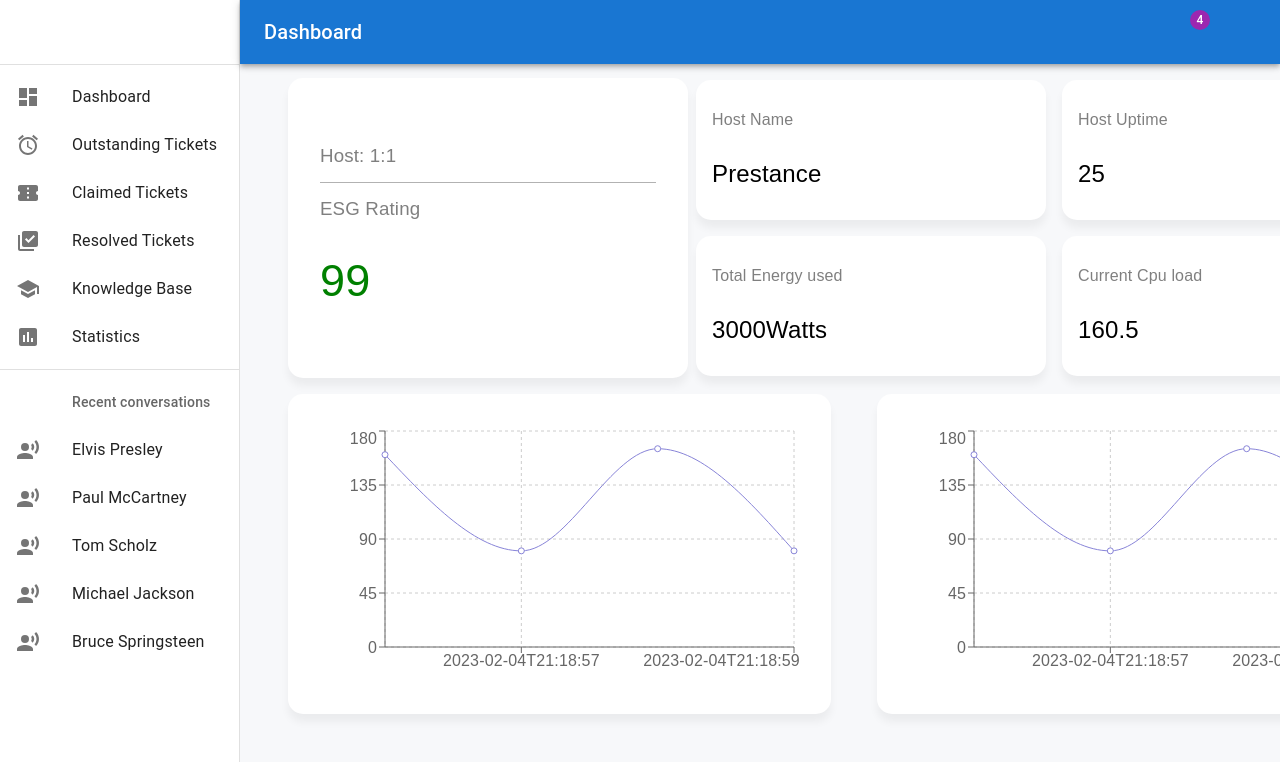
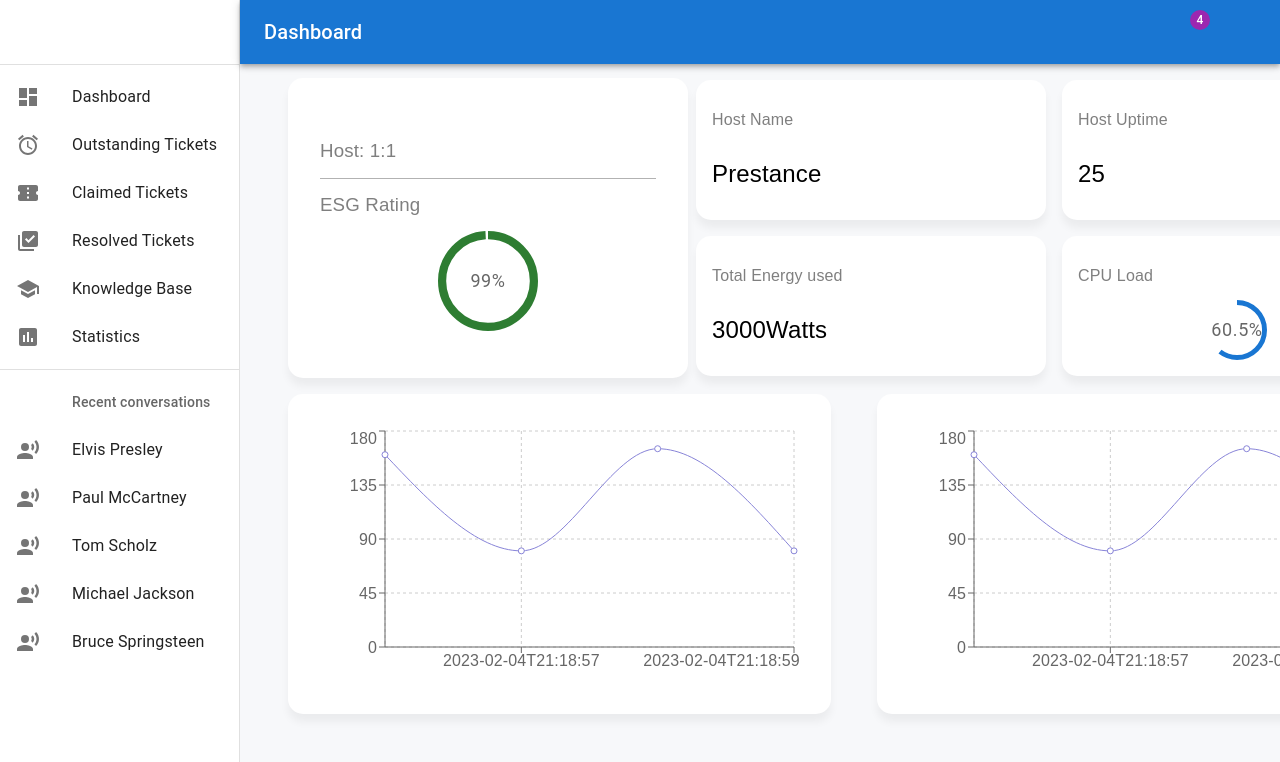
Before and after one commit to RubenSystems/eco-profile, a React (Vite) app in the folder client/: page /host/1/1 in a window 1280 px wide. Shown: the top 762 px of the page. Built offline with nearby package versions, Linux system fonts and the light colour scheme; some icons are missing.

Commit message:
rings n dat

```diff
--- a/client/package.json
+++ b/client/package.json
@@ -15,6 +15,7 @@
     "@mui/material": "^5.11.6",
     "axios": "^1.2.5",
     "chart.js": "^4.2.0",
+    "d3": "^7.8.2",
     "easymde": "^2.18.0",
     "is-hotkey": "^0.2.0",
     "moment": "^2.29.4",
--- a/client/src/components/CPULoadCard.jsx
+++ b/client/src/components/CPULoadCard.jsx
@@ -1,13 +1,46 @@
 import React from 'react'
 import styled from 'styled-components'
+import CircularProgress from '@mui/material/CircularProgress';
+import Box from '@mui/material/Box';
+import { Typography } from '@mui/material';
 const CPULoadCard = ({ cpuLoad }) => {
   return (
     <Wrapper>
-        <h4>Current Cpu load</h4>
-        <h2>{cpuLoad}</h2>
+        <h4>CPU Load</h4>
+        <InnerWrapper>
+        <Box sx={{ position: 'relative', display: 'inline-flex' }}>
+        <CircularProgress variant="determinate" value={cpuLoad} size="60px" />
+        <Box
+        sx={{
+          top: 0,
+          left: 0,
+          bottom: 0,
+          right: 0,
+          position: 'absolute',
+          display: 'flex',
+          alignItems: 'center',
+          justifyContent: 'center',
+        }}
+      >
+        <Typography
+          variant="caption"
+          component="div"
+          color="text.secondary"
+ sx={{fontSize: "18px"}}       >{`${cpuLoad}%`}</Typography>
+      </Box>
+        </Box>
+        </InnerWrapper>
     </Wrapper>
   )
 }
+
+const InnerWrapper = styled.div`
+  display: flex;
+  flex-direction: column;
+  width: 100%;
+  align-items: center;
+  justify-content: center;
+`
 
 const Wrapper = styled.div`
     background-color: white;
--- a/client/src/components/ESGCard.jsx
+++ b/client/src/components/ESGCard.jsx
@@ -1,5 +1,8 @@
 import React from 'react'
 import styled from 'styled-components'
+import CircularProgress from '@mui/material/CircularProgress';
+import Box from '@mui/material/Box';
+import { Typography } from '@mui/material';
 
 const ESGCard = ({esgRating, hostId, clusterId}) => {
   return (
@@ -7,10 +10,40 @@ const ESGCard = ({esgRating, hostId, clusterId}) => {
         <h3>Host: {clusterId}:{hostId}</h3>
         <div className="divider"></div>
         <h3>ESG Rating</h3>
-        <h1>{esgRating}</h1>
+        <InnerWrapper>
+        <Box sx={{ position: 'relative', display: 'inline-flex' }}>
+        <CircularProgress variant="determinate" value={esgRating} color="success" size="100px" />
+        <Box
+        sx={{
+          top: 0,
+          left: 0,
+          bottom: 0,
+          right: 0,
+          position: 'absolute',
+          display: 'flex',
+          alignItems: 'center',
+          justifyContent: 'center',
+        }}
+      >
+        <Typography
+          variant="caption"
+          component="div"
+          color="text.secondary"
+ sx={{fontSize: "18px"}}       >{`${esgRating}%`}</Typography>
+      </Box>
+        </Box>
+        </InnerWrapper>
     </Wrapper>
   )
 }
+
+const InnerWrapper = styled.div`
+  display: flex;
+  flex-direction: column;
+  width: 100%;
+  align-items: center;
+  justify-content: center;
+`
 
 const Wrapper = styled.div`
     background-color: white;
--- a/client/src/pages/HomeDashboard.jsx
+++ b/client/src/pages/HomeDashboard.jsx
@@ -12,6 +12,12 @@ const HomeDashboard = () => {
 
     <div>
         <h1>test</h1>
+        <h1>test</h1>
+        <h1>test</h1>
+        <h1>test</h1>
+        <h1>test</h1>
+        <h1>test</h1>
+        <h1>test</h1>
     </div>
   )
 }
--- a/client/src/pages/HostDashboard.jsx
+++ b/client/src/pages/HostDashboard.jsx
@@ -19,7 +19,7 @@ const HostDashboard = () => {
   const data = {
     uptime: 25,
     hostname: "Prestance",
-    cpuLoad: 160.5,
+    cpuLoad: 60.5,
     esgRating: 99,
     totalEnergy: 3000
   }
```
Also changed, not shown: 1 other file (tests, documents, lock files or other folders).
